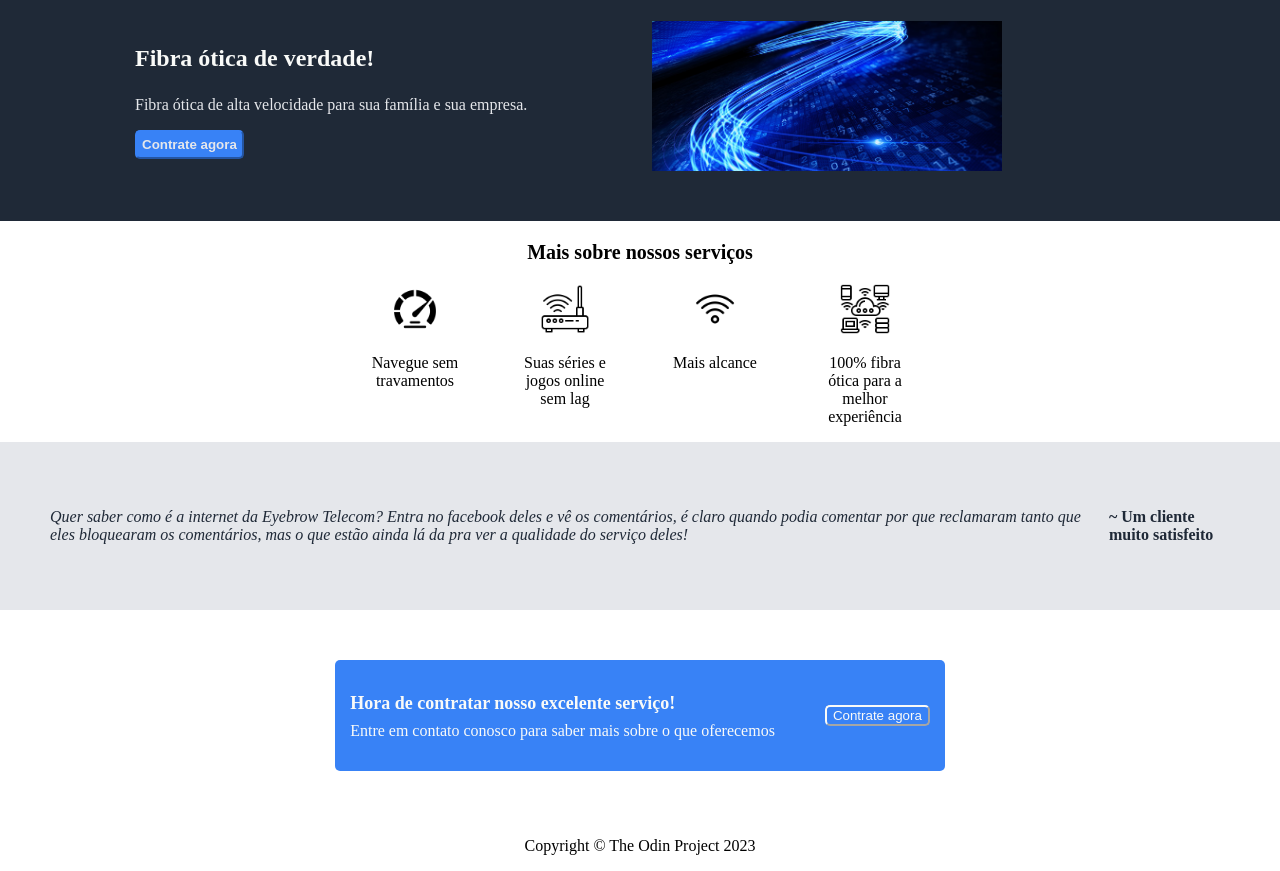
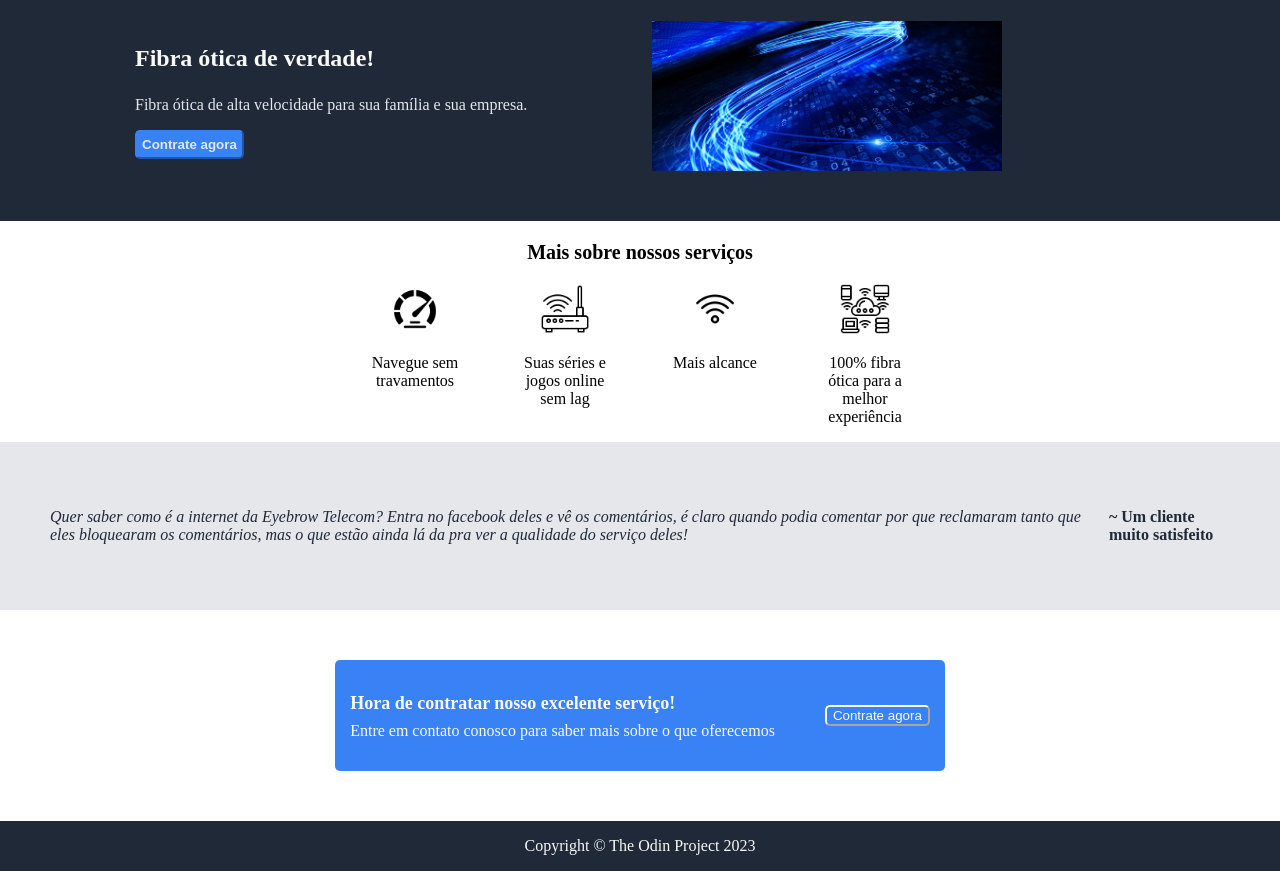
Before and after one commit to sayons-hant/odin_landingpage, a plain HTML site: page index.html in a window 1280 px wide. Shown: the part 54-925 px from the top of the page. Drawn offline with Linux system fonts and the light colour scheme.

Commit message:
Adicionado um background ao footer

```diff
--- a/index.html
+++ b/index.html
@@ -65,7 +65,7 @@
         </div>
     </div>
     <div class="footer">
-        <p>Copyright © The Odin Project 2023</p>
+        <p class="footer-text">Copyright © The Odin Project 2023</p>
     </div>
 </body>
 </html>
--- a/style.css
+++ b/style.css
@@ -154,6 +154,11 @@ body {
 .footer {
     display: flex;
     justify-content: center;
+    background-color: #1F2937;
+}
+
+.footer-text {
+    color: #F9FAF8;
 }
 
 .action-h1 {
```
